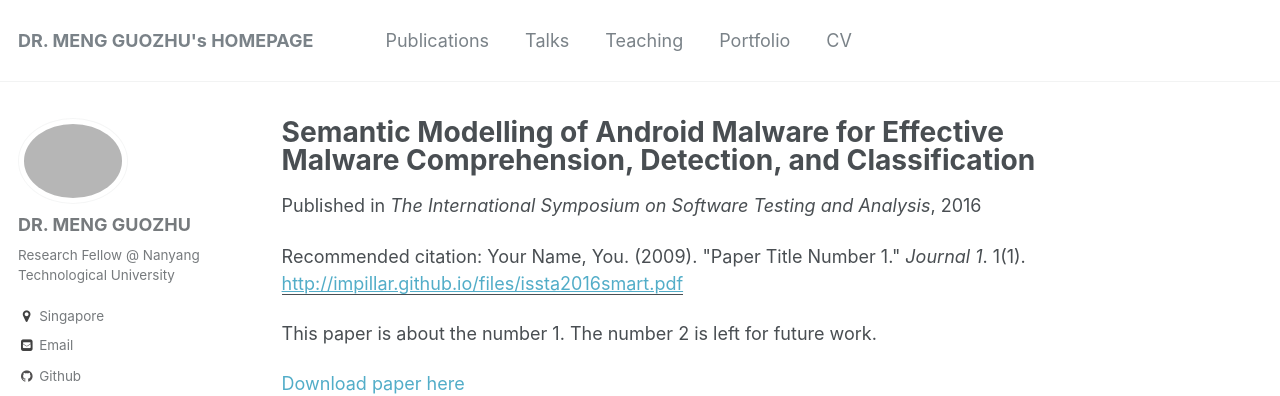
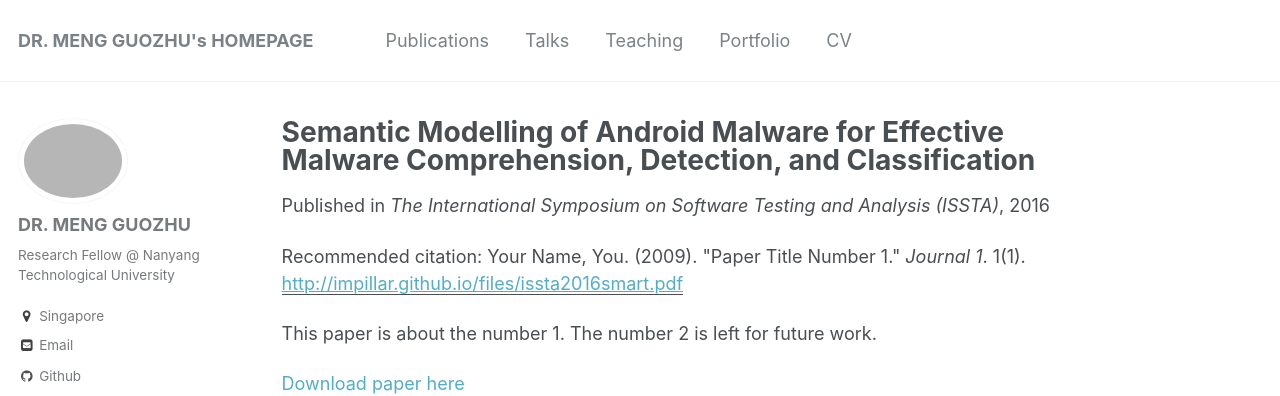
Before and after one commit to impillar/impillar.github.io, a Jekyll site: the page built from _publications/2016-07-20-ISSTA-Android-Malware-2.md, in a window 1280 px wide and 991 px high. Shown: the top 396 px of the window. Built offline with Jekyll 4.4.1, drawn with Linux system fonts in a browser that asks for light colours; some of the changed lines change nothing that is shown.

Commit message:
Update 2016-07-20-ISSTA-Android-Malware-2.md

```diff
--- a/_publications/2016-07-20-ISSTA-Android-Malware-2.md
+++ b/_publications/2016-07-20-ISSTA-Android-Malware-2.md
@@ -4,7 +4,10 @@
 permalink: /publication/2016-07-20-ISSTA-Android-Malware-2
 excerpt: 'It is a work of Android malware detection to detect Android malware' #'This paper is about the number 1. The number 2 is left for future work.'
 date: 2016-07-20
-venue: 'The International Symposium on Software Testing and Analysis'
+venue: 'The International Symposium on Software Testing and Analysis (ISSTA)'
+author: "Guozhu Meng, Yinxing Xue, Zhengzi Xu, Yang Liu, Jie Zhang, and Annamalai Narayanan"
+address: "Saarbrücken, Germany"
+page: "306--317"
 paperurl: 'http://impillar.github.io/files/issta2016smart.pdf'
 citation: 'Your Name, You. (2009). &quot;Paper Title Number 1.&quot; <i>Journal 1</i>. 1(1).'
 ---
```
